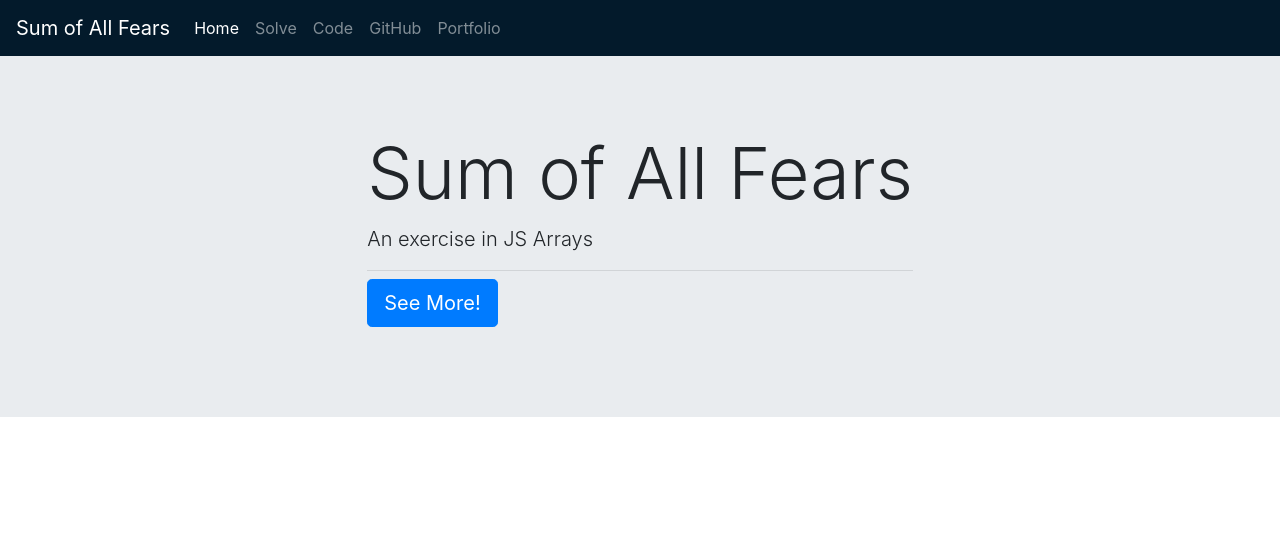
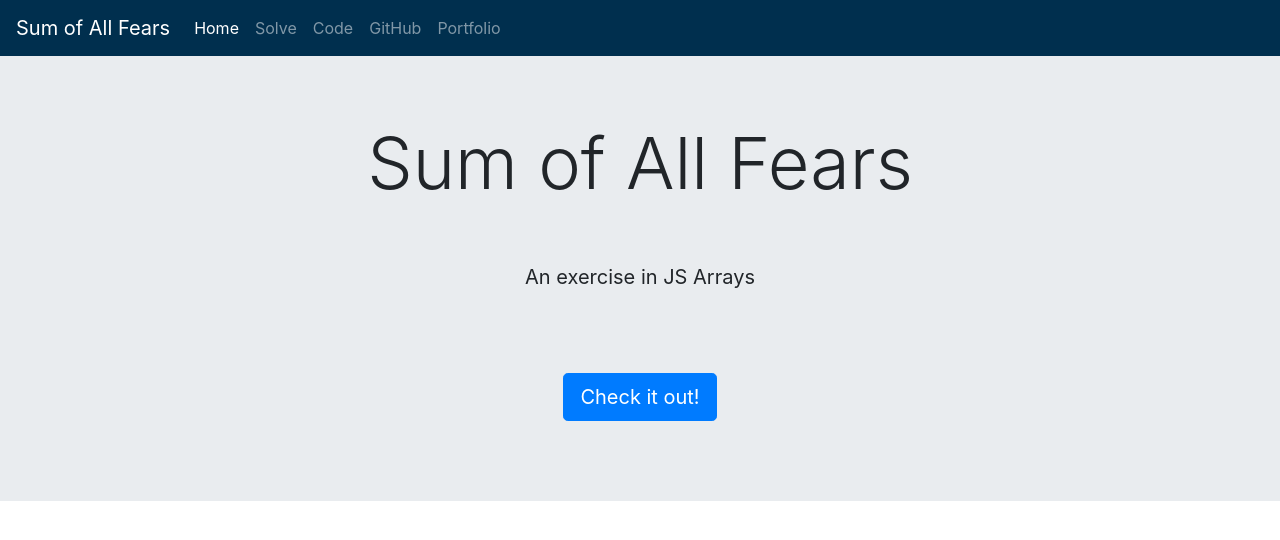
Before and after one commit to michelle6818/SumOfAllFears, a plain HTML site: page index.html in a window 1280 px wide. Drawn offline with nearby package versions, Linux system fonts and the light colour scheme.

Commit message:
fixedcolor

```diff
--- a/index.html
+++ b/index.html
@@ -11,7 +11,7 @@
     <link rel= "stylesheet" href="css/custom.css">
 </head>
   <body>
-      <nav class="navbar navbar-expand-sm navbar-dark" style="background-color: #031a2b;">
+      <nav class="navbar navbar-expand-sm navbar-dark" style="background-color: #002f4e;">
           <a class="navbar-brand" href="#">Sum of All Fears</a>
           <button class="navbar-toggler d-lg-none" type="button" data-toggle="collapse" data-target="#collapsibleNavId" aria-controls="collapsibleNavId"
               aria-expanded="false" aria-label="Toggle navigation"></button>
@@ -37,14 +37,22 @@
 
 
       <header class="jumbotron jumbotron-fluid">
-          <div class="container hero">
-              <div>
+          <div class="container d-flex flex-column align-items-center aos-init aos-animate"
+          data-aos= "zoom-in"data-aos-delay= "100">
               <h1 class="display-3">Sum of All Fears</h1>
-              <p class="lead">An exercise in JS Arrays</p>
+              <br>
+              <br>
+              <p class="lead"><b>An exercise in JS Arrays</b></p>
               <hr class="my-2">
+              <br>
+              <br>
+              <div class="row">
+                  <div class="col">
               <p class="lead">
-                  <a class="btn btn-primary btn-lg" href="solve.html" role="button">See More!</a>
+                  <a class="btn btn-primary btn-lg" href="solve.html" role="button">Check it out!</a>
               </p>
+              </div>
+              </div>
           </div>
         </div>
     </header>
```
Also changed, not shown: code.html (+3 -3 lines), solve.html (+5 -15 lines).
